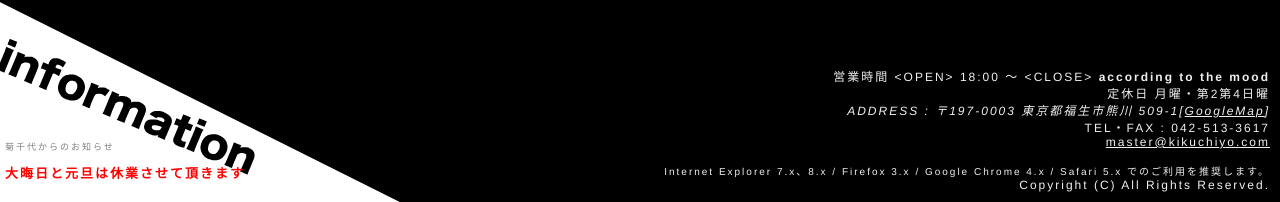
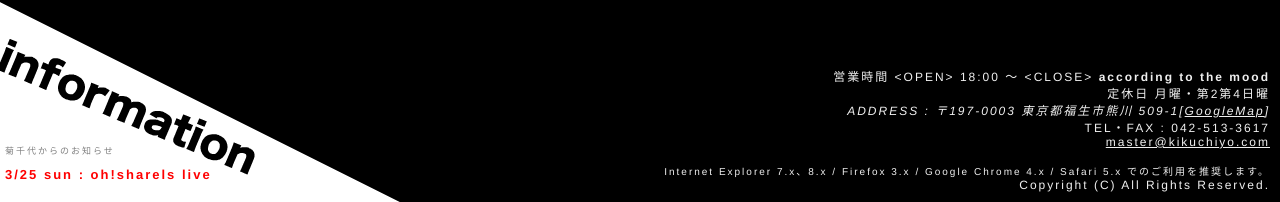
Before and after one commit to live-kikuchiyo/live-kikuchiyo.github.io, a Jekyll site: the page built from index.html, in a window 1280 px wide. Shown: the part 698-900 px from the top of the page. Built offline with Jekyll 4.4.1, drawn with Linux system fonts in a browser that asks for light colours; nearby versions of some CDN libraries.

Commit message:
Update index.html

```diff
--- a/index.html
+++ b/index.html
@@ -17,7 +17,7 @@ title: トップ
 				<br />
 				<br />
 				<b style="color: red;">
-				大晦日と元旦は休業させて頂きます
+				3/25 sun : oh!sharels live
 
 
 
```
